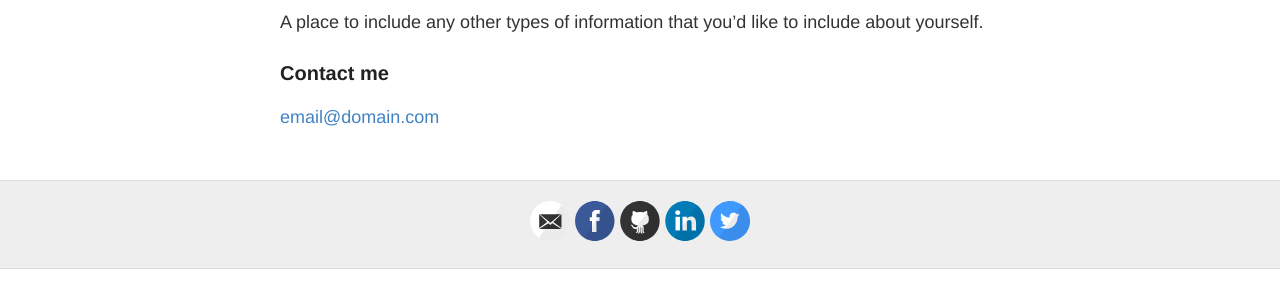
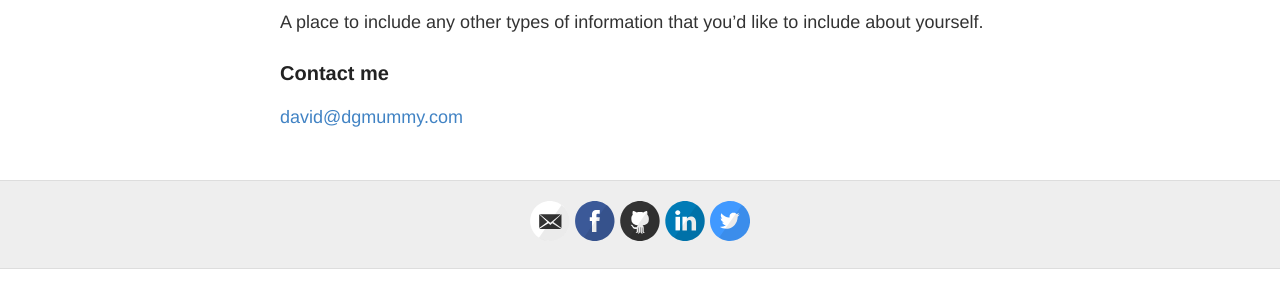
Before and after one commit to mummydg/mummydg.github.io, a Jekyll site: the page built from about.md, in a window 1280 px wide. Shown: the part 354-654 px from the top of the page. Built offline with Jekyll 4.4.1, drawn with Linux system fonts in a browser that asks for light colours.

Commit message:
adding test to CV, fixing about

```diff
--- a/about.md
+++ b/about.md
@@ -12,4 +12,4 @@ A place to include any other types of information that you'd like to include abo
 
 ### Contact me
 
-[email@domain.com](mailto:email@domain.com)
+[david@dgmummy.com](mailto:david@dgmummy)
```
Also changed, not shown: cv.md (+2 -0 lines).
